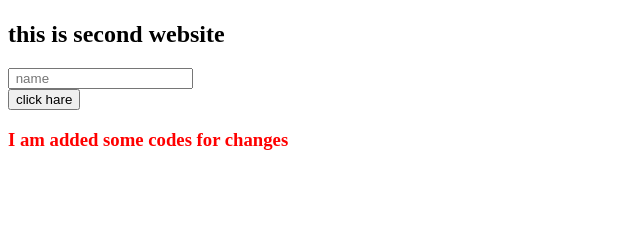
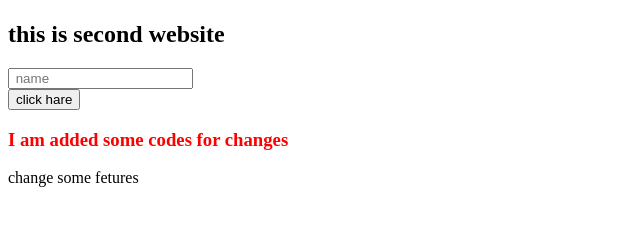
Before and after one commit to webprosanto/my-first-website, a plain HTML site: page index.html in a window 1280 px wide. Shown: the part 59-284 px from the top of the page, without its empty margins (0-640 px from the left). Drawn offline with Linux system fonts and the light colour scheme.

Commit message:
change my conten

```diff
--- a/index.html
+++ b/index.html
@@ -18,6 +18,8 @@
     <button>click hare</button>
 
     <h3>I am added some codes for changes</h3>
+
+    <p>change some fetures</p>
 </body>
 
 </html>
```
